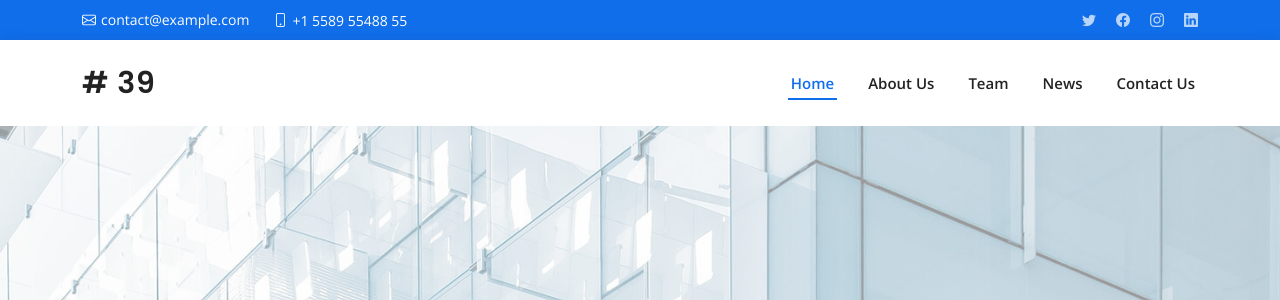
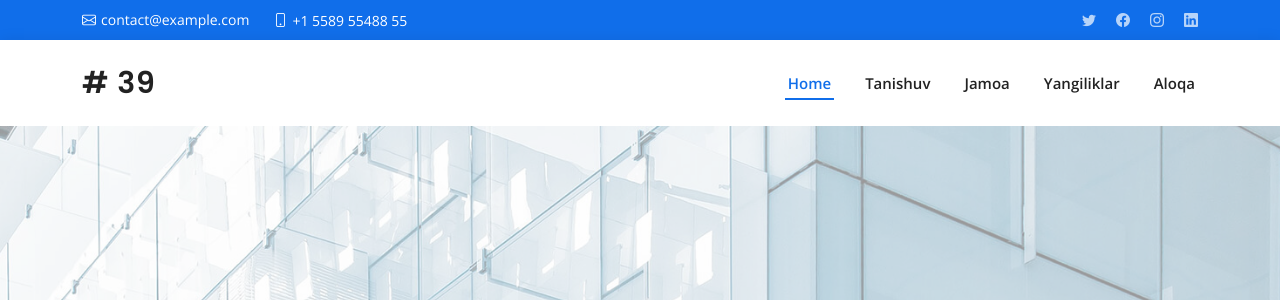
Before and after one commit to wahidustoz/school39, an ASP.NET Core app: page / in a window 1280 px wide. Shown: the top 300 px of the page. Run offline with ASP.NET Core 8, Linux system fonts and the light colour scheme; style sheets or scripts are compiled from the project's sources.

Commit message:
Update HeaderComponent.razor

```diff
--- a/src/School39.Landing/Components/HeaderComponent.razor
+++ b/src/School39.Landing/Components/HeaderComponent.razor
@@ -9,10 +9,10 @@
         <nav id="navbar" class="navbar">
             <ul>
                 <li><a class="nav-link scrollto active" href="#hero">Home</a></li>
-                <li><a class="nav-link scrollto" href="#about">About Us</a></li>
-                <li><a class="nav-link scrollto" href="#team">Team</a></li>
-                <li><a class="nav-link scrollto " href="">News</a></li>
-                <li><a class="nav-link scrollto" href="#contact">Contact Us</a></li>
+                <li><a class="nav-link scrollto" href="#about">Tanishuv</a></li>
+                <li><a class="nav-link scrollto" href="#team">Jamoa</a></li>
+                <li><a class="nav-link scrollto " href="">Yangiliklar</a></li>
+                <li><a class="nav-link scrollto" href="#contact">Aloqa</a></li>
             </ul>
             <i class="bi bi-list mobile-nav-toggle"></i>
         </nav><!-- .navbar -->
```
